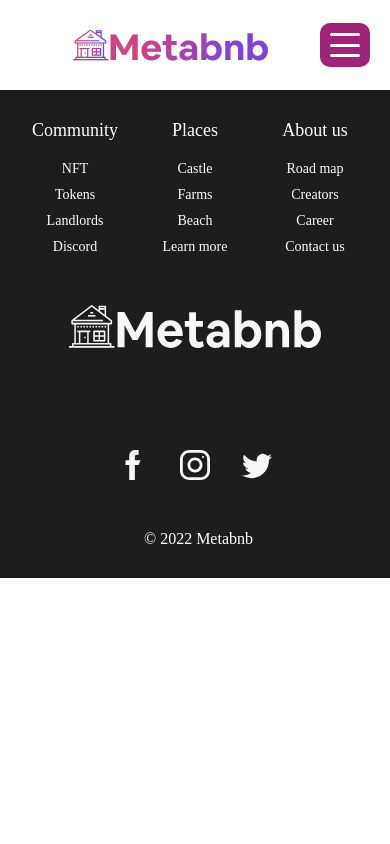
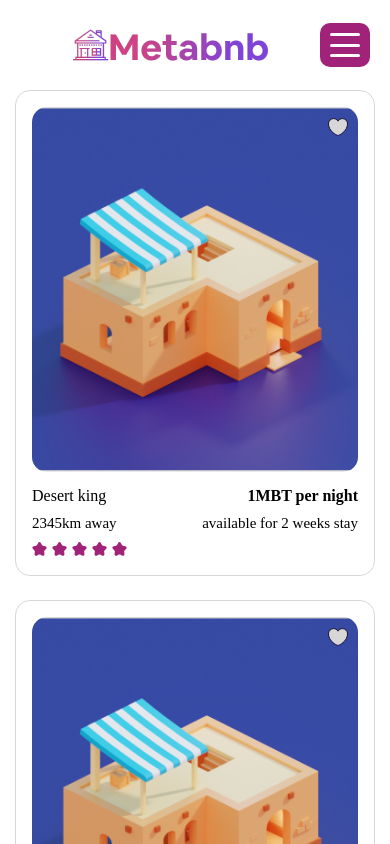
Before and after one commit to tochibedford/tochi-meta-bnb, a React (Vite) app: page /placetostay in a window 390 px wide. Shown: the top 844 px of the page. Built offline with nearby package versions, Linux system fonts and the light colour scheme; a web font is replaced by a local one.

Commit message:
feat: set card maximum width

```diff
--- a/src/App.jsx
+++ b/src/App.jsx
@@ -1,12 +1,12 @@
 import styles from './App.module.scss'
 import Navbar from './components/Navbar'
-
 import {
   Routes,
   Route,
 } from "react-router-dom";
 import Home from './pages/Home';
 import Footer from './components/Footer';
+import PlaceToStay from './pages/PlaceToStay';
 
 function App() {
 
@@ -17,6 +17,7 @@ function App() {
       </header>
       <Routes>
         <Route path="/" element={ <Home /> } />
+        <Route path="/placetostay" element={ <PlaceToStay /> } />
       </Routes>
       <Footer />
     </div>
--- a/src/pages/Home.jsx
+++ b/src/pages/Home.jsx
@@ -26,13 +26,6 @@ const Home = () => {
                 <h2 className={styles.inspiration__title}>Inspiration for your next adventure</h2>
                 <div className={styles.card__grid}>
                     <Card />
-                    <Card />
-                    <Card />
-                    <Card />
-                    <Card />
-                    <Card />
-                    <Card />
-                    <Card />
                 </div>
             </main>
             <section className={styles.learn__container}>
--- /dev/null
+++ b/src/pages/PlaceToStay.jsx
@@ -0,0 +1,21 @@
+import Card from "../components/Card";
+import styles from "../styles/PlaceToStay.module.scss"
+
+const PlaceToStay = () => {
+    return (
+        <main className={styles.main__content}>
+            <div className={styles.card__grid}>
+                <Card />
+                <Card />
+                <Card />
+                <Card />
+                <Card />
+                <Card />
+                <Card />
+                <Card />
+            </div>
+        </main>
+    );
+}
+
+export default PlaceToStay;
--- a/src/styles/Card.module.scss
+++ b/src/styles/Card.module.scss
@@ -5,6 +5,7 @@
     border-radius: 1.5em;
     display: grid;
     place-items: center;
+    max-width: 370px;
     cursor: pointer;
 
 
--- /dev/null
+++ b/src/styles/PlaceToStay.module.scss
@@ -0,0 +1,28 @@
+@import './colors.scss';
+
+.main__content {
+    margin-bottom: 3em;
+
+    .card__grid {
+        display: grid;
+        grid-template-columns: repeat(auto-fit, minmax(350px, 1fr));
+        padding: 0 10rem;
+        gap: 2.4em;
+    }
+}
+
+@media screen and (max-width: 960px) {
+    .main__content {
+        .card__grid {
+            grid-template-columns: repeat(auto-fit, minmax(300px, 1fr));
+        }
+    }
+}
+
+@media screen and (max-width: 600px) {
+    .main__content {
+        .card__grid {
+            padding: 0 1.5rem;
+        }
+    }
+}
```
